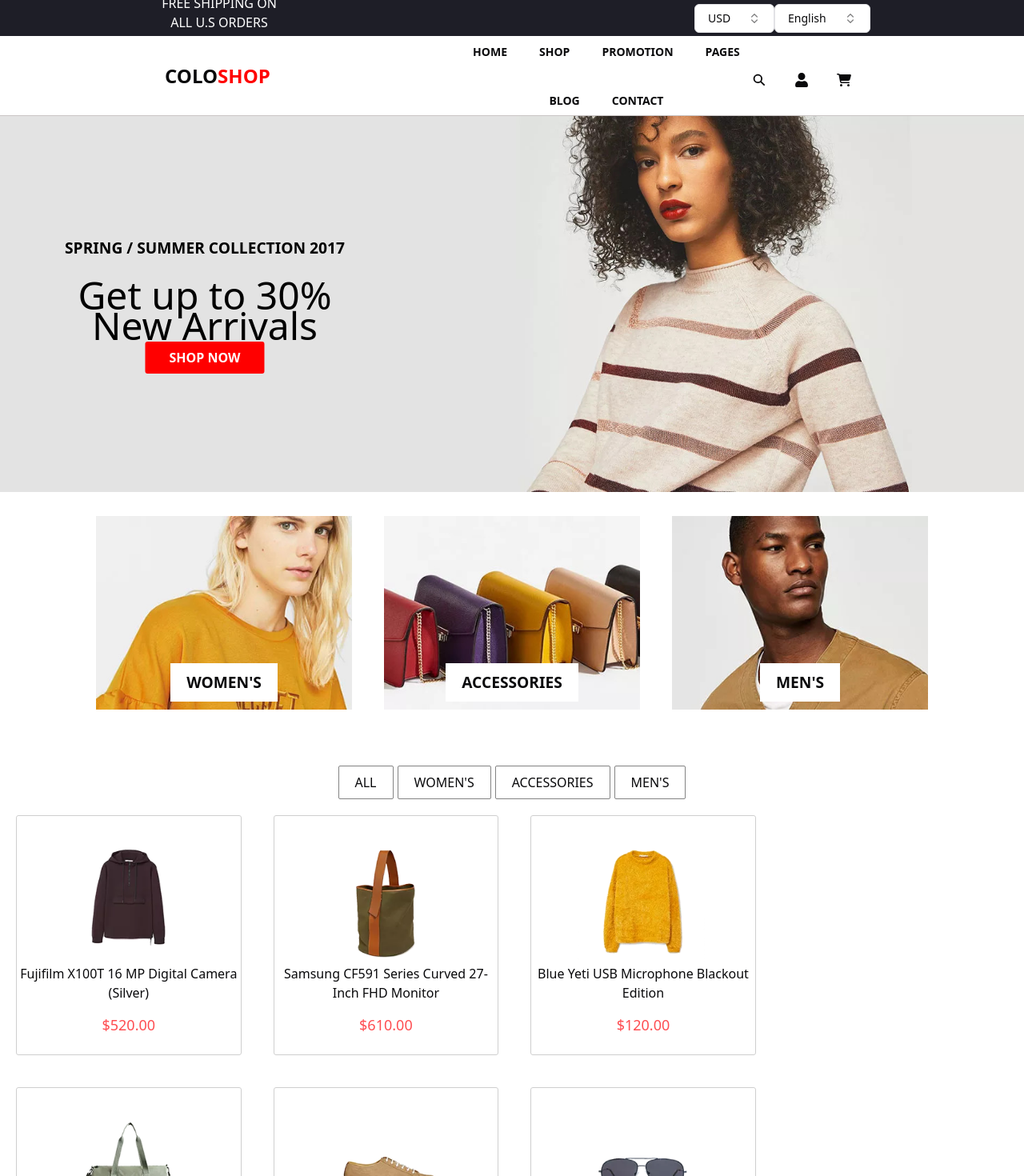
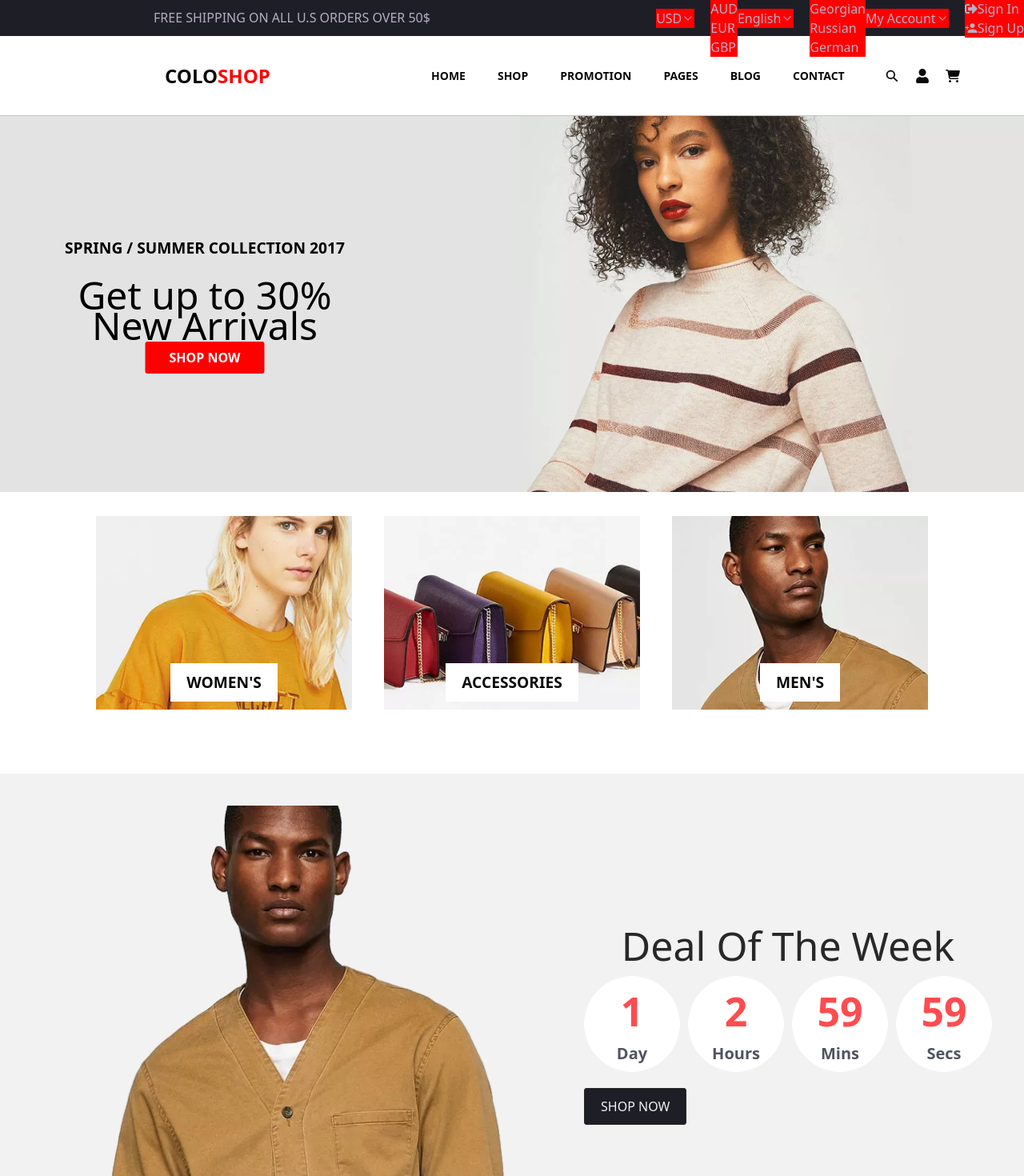
Before and after one commit to LukaGeek/graphql-cloting-web, a Next.js app: page / in a window 1280 px wide. Shown: the top 1470 px of the page at 80% size. Built offline with nearby package versions, Linux system fonts and the light colour scheme.

Commit message:
website fix

```diff
--- a/app/components/Header/Header.jsx
+++ b/app/components/Header/Header.jsx
@@ -1,20 +1,60 @@
-import { ComboboxCurrency } from "@/app/Extras/Combobox/Combobox-currency";
-import { ComboboxLang } from "@/app/Extras/Combobox/Combobox-lang";
 import classes from "./Header.module.css";
+import { GoChevronDown } from "react-icons/go";
+import { FaSignOutAlt } from "react-icons/fa";
+import { IoMdPersonAdd } from "react-icons/io";
+
 
 export default function Header() {
   return (
     <div className={classes.mainDiv}>
-      {/* Plain Text */}
       <div className={classes.plainText}>
         free shipping on all u.s orders over 50$
       </div>
-      {/* Left Bar */}
-      <div className={classes.comboboxCurr}>
-        <ComboboxCurrency />
-      </div>
-      <div className={classes.comboboxLang}>
-        <ComboboxLang />
+      <div className={classes.leftDiv}>
+        <li className={classes.currency}>
+          <button>
+            USD
+            <GoChevronDown />
+          </button>
+          <ul className={classes.currencySelection}>
+            <li>CAD</li>
+            <li>AUD</li>
+            <li>EUR</li>
+            <li>GBP</li>
+          </ul>
+        </li>
+        <li className={classes.languages}>
+          <button>
+            English
+            <GoChevronDown />
+          </button>
+          <ul className={classes.languageSelection}>
+            <li>French</li>
+            <li>Georgian</li>
+            <li>Russian</li>
+            <li>German</li>
+          </ul>
+        </li>
+        <li className={classes.accounts}>
+          <button>
+            My Account
+            <GoChevronDown />
+            </button>
+            <ul className={classes.accountSelection}>
+              <li>
+                <button>
+                <FaSignOutAlt />
+                  Sign In
+                  </button>
+                </li>
+              <li>
+                <button>
+                <IoMdPersonAdd />
+                  Sign Up
+                  </button>
+              </li>
+            </ul>
+        </li>
       </div>
     </div>
   );
--- a/app/components/Header/Header.module.css
+++ b/app/components/Header/Header.module.css
@@ -1,25 +1,46 @@
 .mainDiv {
   display: flex;
-  flex-direction: row;
-  align-items: center;
-  justify-content: center;
-  height: auto;
-  padding: 10px 0;
+  justify-content: space-between;
+  height: 100px;
   background-color: #1e1e27;
 }
 
 .plainText {
-  margin: 0;
-  text-align: center;
+  display: flex;
   text-transform: uppercase;
-  color: white;
+  color: #b5aec4;
 }
 
-.comboboxCurr,
-.comboboxLang {
+.leftDiv {
   display: flex;
+  list-style: none;
+  color: #b5aec4;
+}
+
+.leftDiv li {
+  gap: 20px;
+}
+
+.leftDiv li button {
+  display: flex;
+  align-items: center;
+  background-color: red;
+}
+
+.leftDiv ul {
+  align-items: center;
   justify-content: center;
-  margin: 5px 0;
+  background-color: red;
+  visibility: visible;
+}
+
+.leftDiv ul li {
+
+}
+
+.currency, .languages, .accounts {
+  display: flex;
+  align-items: center;
 }
 
 @media (min-width: 768px) {
--- a/app/components/Navbar/Navbar.jsx
+++ b/app/components/Navbar/Navbar.jsx
@@ -17,9 +17,7 @@ export default function Navbar() {
         <div>pages</div>
         <div>blog</div>
         <div>contact</div>
-      </div>
-      <div className={classes.iconsDiv}>
-        <div>
+        <div className={classes.iconsDiv}>
           <div className={classes.icons}>
             <IoSearchSharp />
           </div>
--- a/app/components/Navbar/Navbar.module.css
+++ b/app/components/Navbar/Navbar.module.css
@@ -2,7 +2,7 @@
   display: flex;
   flex-direction: column;
   align-items: center;
-  justify-content: center;
+  justify-content: space-between;
   width: 100%;
   padding: 10px;
   height: auto;
@@ -26,9 +26,9 @@
 
 .nav {
   display: flex;
-  flex-wrap: wrap;
+  justify-content: center;
+  align-items: center;
   gap: 20px;
-  justify-content: center;
   font-size: 12px;
   text-transform: uppercase;
   font-weight: bold;
@@ -54,7 +54,6 @@
 .iconsDiv {
   display: flex;
   justify-content: center;
-  margin-top: 10px;
 }
 
 .iconsDiv div {
--- a/app/components/Products/ProductCards/ProductsFilter.jsx
+++ /dev/null
@@ -1,140 +0,0 @@
-"use client"
-
-import { useState } from "react";
-import NewProductCards from "./NewProductCards";
-import classes from "./ProductsFilter.module.css";
-
-const products = [
-    {
-        id: 1,
-        icon: "/Products/1.webp",
-        name: "Fujifilm X100T 16 MP Digital Camera (Silver)",
-        cost: "520.00",
-        category: "accessories"
-      },
-      {
-        id: 2,
-        icon: "/Products/2.webp",
-        name: "Samsung CF591 Series Curved 27-Inch FHD Monitor",
-        cost: "610.00",
-        category: "accessories"
-      },
-      {
-        id: 3,
-        icon: "/Products/3.webp",
-        name: "Blue Yeti USB Microphone Blackout Edition",
-        cost: "120.00",
-        category: "accessories"
-      },
-      {
-        id: 4,
-        icon: "/Products/4.webp",
-        name: "DYMO LabelWriter 450 Turbo Thermal Label Printer",
-        cost: "410.00",
-        category: "accessories"
-      },
-      {
-        id: 5,
-        icon: "/Products/5.webp",
-        name: "Pryma Headphones, Rose Gold Wite & Grey",
-        cost: "180.00",
-        category: "accessories"
-      },
-      {
-        id: 6,
-        icon: "/Products/6.webp",
-        name: "Sony WH-1000XM4 Wireless Headphones",
-        cost: "350.00",
-        category: "accessories"
-      },
-      {
-        id: 7,
-        icon: "/Products/7.webp",
-        name: "Pryma Headphones, Rose Gold & Grey",
-        cost: "999.00",
-        category: "women's"
-      },
-      {
-        id: 8,
-        icon: "/Products/8.webp",
-        name: "Nikon D5600 E567 Digital SLR Camera",
-        cost: "700.00",
-        category: "men's"
-      },
-      {
-        id: 9,
-        icon: "/Products/9.webp",
-        name: "Razer Blade 15 I5 12400 Gaming Laptop",
-        cost: "1799.00",
-        category: "accessories"
-      },
-      {
-        id: 10,
-        icon: "/Products/10.webp",
-        name: "Logitech MX 100NC 3-120 Wireless Mouse",
-        cost: "99.00",
-        category: "men's"
-      },
-];
-
-export default function NewProductCardsList() {
-    const [selectedCategory, setSelectedCategory] = useState("all");
-    const [filteredProducts, setFilteredProducts] = useState(products);
-
-    const handleCategoryChange = (category) => {
-      setSelectedCategory(category);
-      if (category === "all") {
-        setFilteredProducts(products);
-      } else {
-        const filtered = products.filter((product) => product.category === category);
-        setFilteredProducts(filtered);
-      }
-    };
-
-    return (
-      <div>
-        <div className={classes.filterBar}>
-          <ul className={classes.categories}>
-            <li
-              className={`${classes.category} ${selectedCategory === "all" ? classes.active : ""}`}
-              onClick={() => handleCategoryChange("all")}
-            >
-              All
-            </li>
-            <li
-              className={`${classes.category} ${selectedCategory === "women's" ? classes.active : ""}`}
-              onClick={() => handleCategoryChange("women's")}
-            >
-              Women's
-            </li>
-            <li
-              className={`${classes.category} ${selectedCategory === "accessories" ? classes.active : ""}`}
-              onClick={() => handleCategoryChange("accessories")}
-            >
-              Accessories
-            </li>
-            <li
-              className={`${classes.category} ${selectedCategory === "men's" ? classes.active : ""}`}
-              onClick={() => handleCategoryChange("men's")}
-            >
-              Men's
-            </li>
-          </ul>
-        </div>
-        <div className={classes.productList}>
-          {filteredProducts.length > 0 ? (
-            filteredProducts.map((product) => (
-              <NewProductCards
-                key={product.id}
-                name={product.name}
-                cost={`$${product.cost}`}
-                icon={product.icon}
-              />
-            ))
-          ) : (
-            <p>No products available in this category.</p>
-          )}
-        </div>
-      </div>
-    );
-  }
--- a/app/components/Products/ProductCards/ProductsFilter.module.css
+++ /dev/null
@@ -1,93 +0,0 @@
-.mainDiv {
-  display: flex;
-  justify-content: center;
-  align-items: center;
-  padding: 10px;
-}
-
-.word {
-  font-weight: 500;
-  font-size: 40px;
-  color: #282828;
-}
-
-.divider {
-  justify-content: center;
-  align-items: center;
-  width: 150px;
-  height: 5px;
-  margin-top: 80px;
-  margin-left: -190px;
-  background-color: #ff5a5a;
-}
-
-.categories {
-  display: flex;
-  align-items: center;
-  justify-content: center;
-  margin-top: 40px;
-  gap: 5px;
-  flex-wrap: wrap;
-}
-
-.category {
-  display: flex;
-  align-items: center;
-  border: 1px solid rgb(131, 131, 131);
-  border-radius: 2px;
-  padding: 8px 20px;
-  text-transform: uppercase;
-  font-weight: 500;
-  transition: 0.3s;
-  cursor: pointer;
-}
-
-.category:hover {
-  background-color: #ff5a5a;
-  color: white;
-  border: none;
-}
-
-@media (max-width: 768px) {
-  .word {
-    font-size: 28px;
-    margin-top: 20px;
-    margin-right: 0;
-  }
-
-  .divider {
-    width: 50px;
-    height: 4px;
-    margin-top: 0;
-  }
-
-  .categories {
-    margin-top: 30px;
-    gap: 5px;
-  }
-
-  .category {
-    padding: 6px 15px;
-    font-size: 14px;
-  }
-}
-
-@media (max-width: 480px) {
-  .word {
-    font-size: 22px;
-  }
-
-  .divider {
-    width: 40px;
-    height: 3px;
-  }
-
-  .categories {
-    margin-top: 20px;
-  }
-
-  .category {
-    padding: 5px 10px;
-    font-size: 12px;
-  }
-}
--- a/app/page.js
+++ b/app/page.js
@@ -2,7 +2,7 @@ import Header from "./components/Header/Header";
 import Navbar from "./components/Navbar/Navbar";
 import Hero from "./components/Hero/Hero";
 import Cards from "./components/Cards/Cards";
-import NewProductCards from "./components/Products/ProductCards/NewProductCards";
+import NewProductCards from "./components/Products/NewProductCards";
 import DealOfTheWeek from "./components/DealOfTheWeek/DealOfTheWeek";
 import BestSellers from "./components/BestSellers/BestSellers";
 import ServiceInfo from "./components/ServiceInfo/ServiceInfo";
@@ -10,7 +10,6 @@ import LatestBlogs from "./components/LatestBlogs/LatestBlogs";
 import Newsletter from "./components/Newsletter/Newsletter";
 import Footer from "./components/Footer/Footer";
 import { cardsData } from "./cardsData";
-import ProductsFilter from "./components/Products/ProductCards/ProductsFilter";
 
 export default function Home() {
   return (
@@ -19,22 +18,6 @@ export default function Home() {
       <Navbar />
       <Hero />
       <Cards />
-      <ProductsFilter />
-      <div className="flex flex-wrap">
-        {cardsData[0].map((card, index) => (
-          <>
-            {/* აკეთებს NewProductCards-ის რენდერინგს */}
-            <NewProductCards
-              key={index}
-              name={card.name}
-              cost={card.cost}
-              icon={card.icon}
-            />
-            {/* იწყებს შემდეგ სვეტს ჰორიზონტალურად */}
-            {(index + 1) % 5 === 0 && <div className="w-full"></div>}
-          </>
-        ))}
-      </div>
       <DealOfTheWeek />
       <BestSellers />
       <div className="flex flex-wrap mt-10">
```
Also changed, not shown: app/components/Products/NewProductCards.jsx (renamed from app/components/Products/ProductCards/NewProductCards.jsx), app/components/Products/NewProductCards.module.css (renamed from app/components/Products/ProductCards/NewProductCards.module.css).
